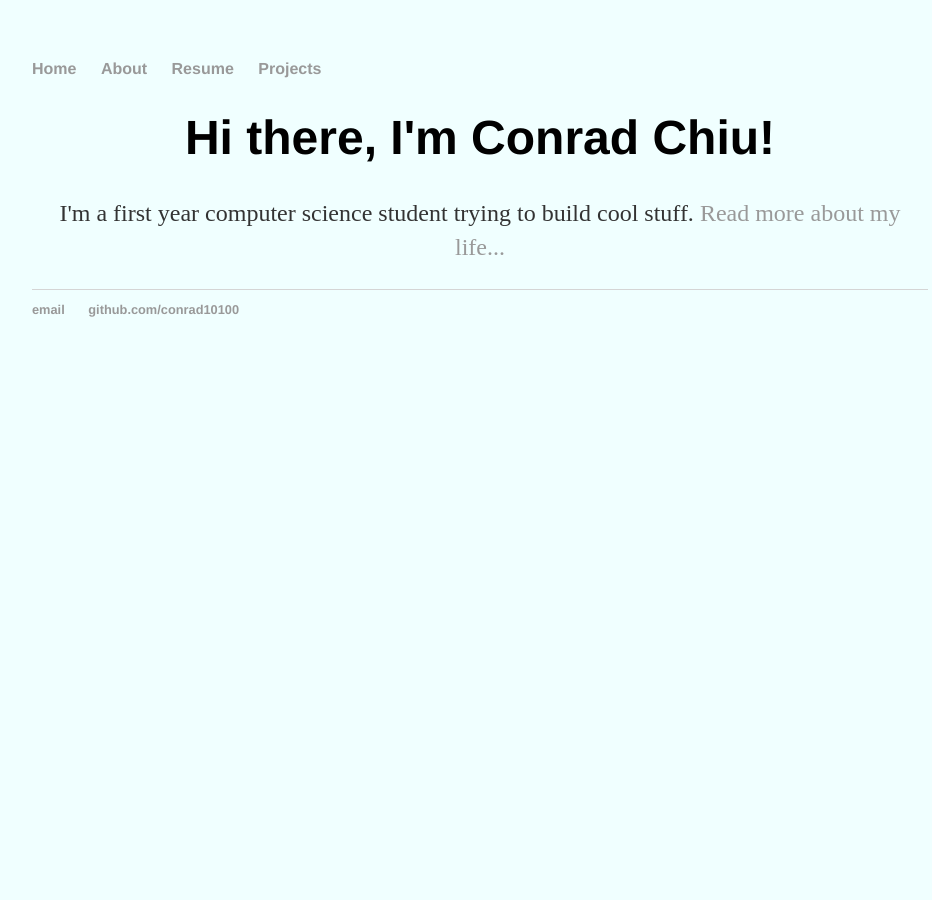
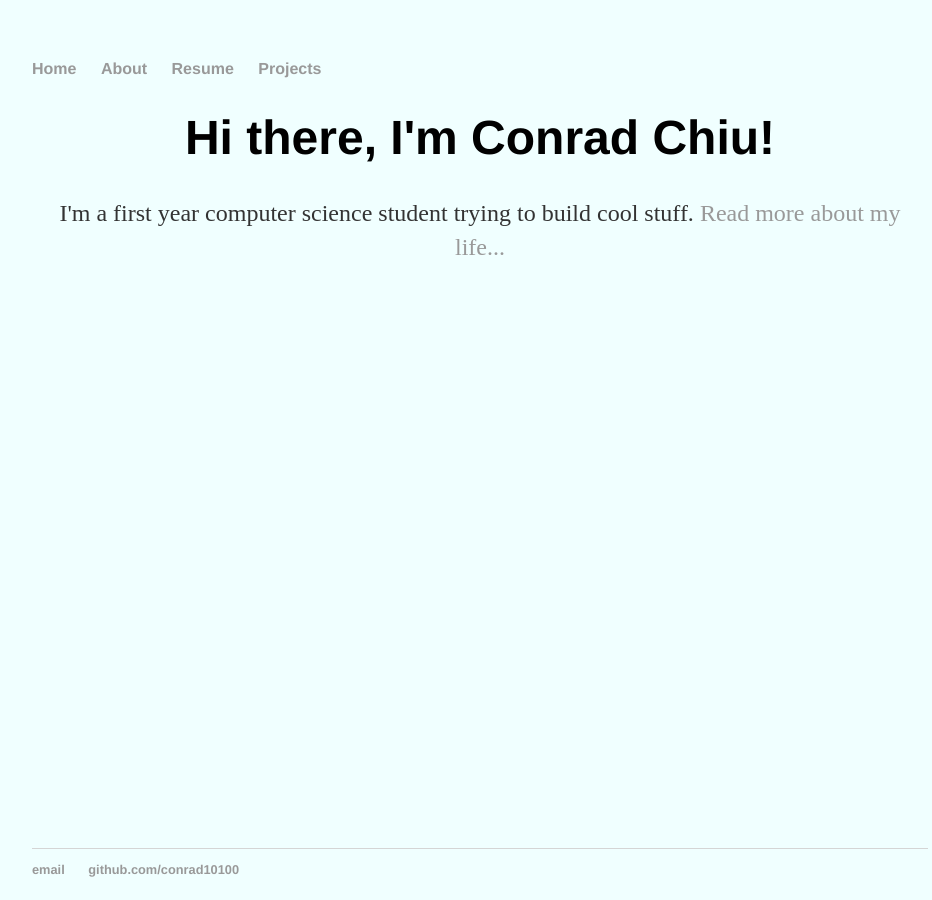
Before and after one commit to conrad10100/conrad10100.github.io, a Jekyll site: the page built from index.html, in a window 1280 px wide. Shown: the whole page, without its empty margins (160-1092 px from the left). Built offline with Jekyll 4.4.1, drawn with Linux system fonts in a browser that asks for light colours.

Commit message:
Update main.css

```diff
--- a/css/main.css
+++ b/css/main.css
@@ -33,6 +33,9 @@ p {
 footer {
     border-top: 1px solid #d5d5d5;
     font-size: .8em;
+    width:70%;
+    position: absolute;
+    bottom:10px
 }
 
 .blurb {
```
